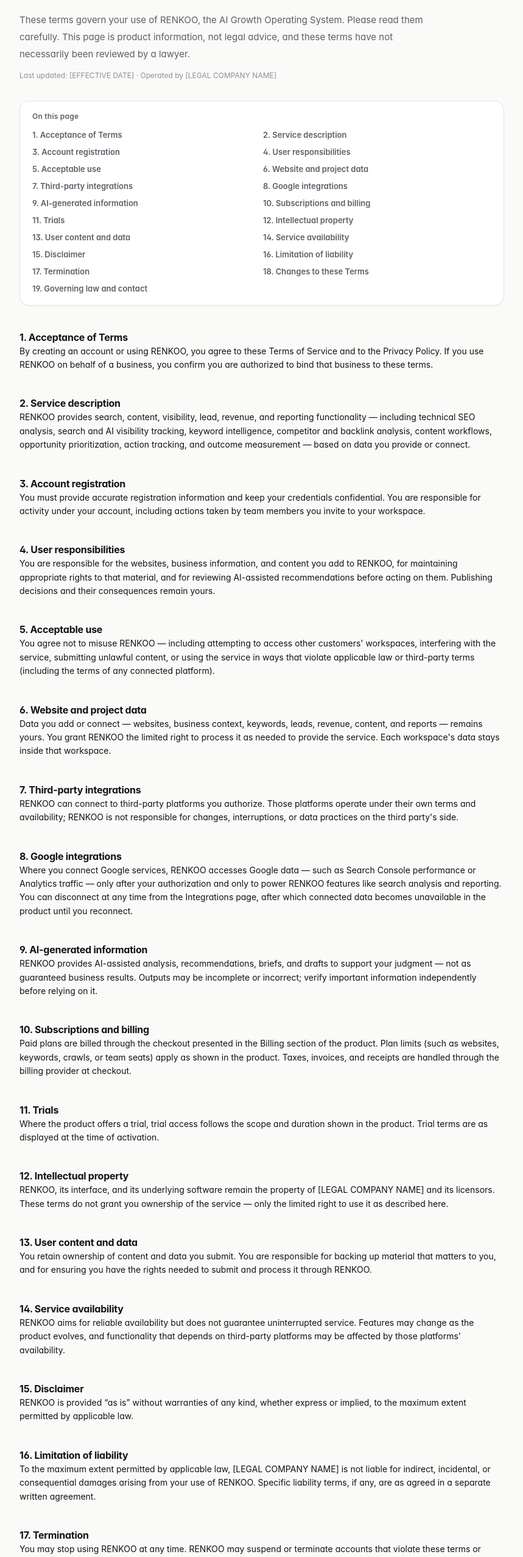
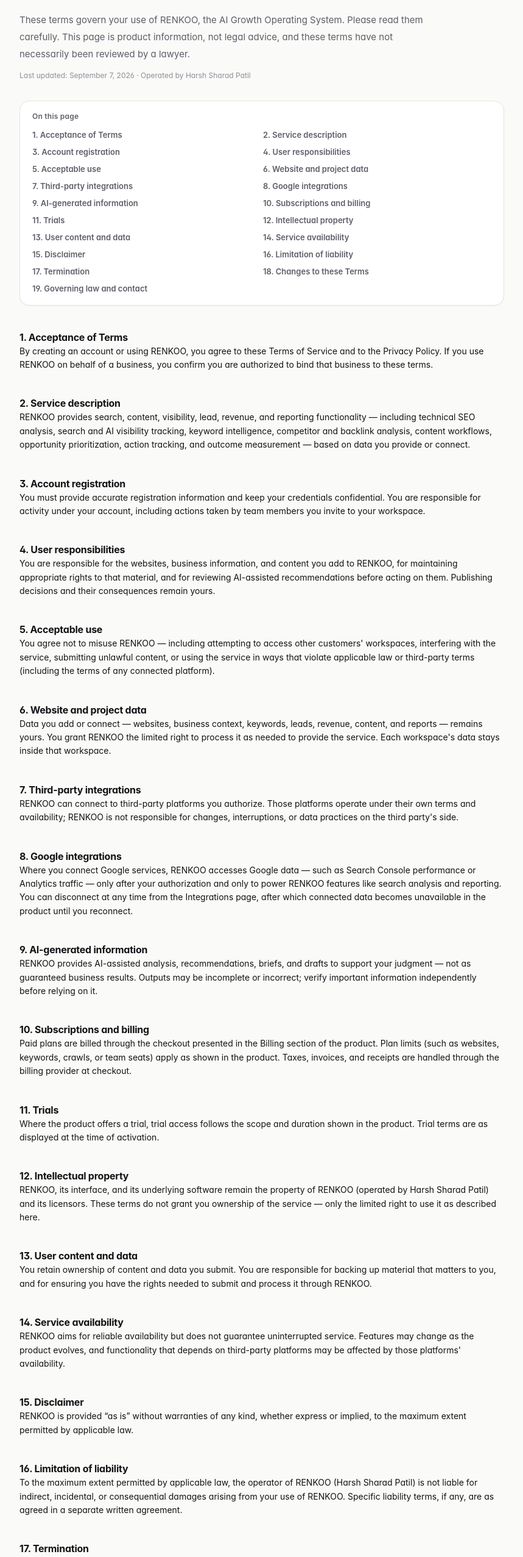
Before and after one commit to Harsh-web78/-RENKOO, a Next.js app in the folder frontend/: page /terms in a window 1280 px wide. Shown: the part 173-2726 px from the top of the page at 61% size, without its empty margins (210-1069 px from the left). Built offline with nearby package versions, Linux system fonts and the light colour scheme; no server answers.

Commit message:
chore: finalize legal pages for OAuth readiness

```diff
--- a/frontend/src/app/privacy/page.tsx
+++ b/frontend/src/app/privacy/page.tsx
@@ -99,8 +99,8 @@
           information RENKOO collects and how it is used.
         </p>
         <p className="rk-metadata mt-3">
-          Last updated: [EFFECTIVE DATE] · Operated by
-          [LEGAL COMPANY NAME]
+          Last updated: September 7, 2026 · Operated by
+          Harsh Sharad Patil
         </p>
 
         <nav
@@ -128,8 +128,8 @@
               1. Introduction
             </h2>
             <p className="rk-body">
-              This Privacy Policy describes how [LEGAL COMPANY
-              NAME] (&ldquo;RENKOO&rdquo;, &ldquo;we&rdquo;)
+              This Privacy Policy describes how Harsh Sharad
+              Patil (&ldquo;RENKOO&rdquo;, &ldquo;we&rdquo;)
               collects, uses, stores, and protects information
               when you use the RENKOO application and related
               services. By using RENKOO, you agree to the
@@ -342,7 +342,7 @@
               to access, correct, export, or delete your
               personal information, and to object to certain
               processing. To exercise these rights, contact
-              [LEGAL CONTACT EMAIL]. RENKOO responds to
+              harshpatil53342@gmail.com. RENKOO responds to
               verified requests as required by applicable law.
             </p>
           </section>
@@ -356,7 +356,7 @@
               at children. RENKOO does not knowingly collect
               personal information from children. If you
               believe a child has provided information, contact
-              [LEGAL CONTACT EMAIL] so it can be removed.
+              harshpatil53342@gmail.com so it can be removed.
             </p>
           </section>
 
@@ -380,8 +380,8 @@
             </h2>
             <p className="rk-body">
               For privacy questions or requests, contact
-              [LEGAL CONTACT EMAIL]. Postal inquiries:
-              [BUSINESS ADDRESS].
+              harshpatil53342@gmail.com. Postal inquiries:
+              Pune, Maharashtra, India.
             </p>
             <p className="mt-4">
               <Link
--- a/frontend/src/app/terms/page.tsx
+++ b/frontend/src/app/terms/page.tsx
@@ -102,8 +102,8 @@
           lawyer.
         </p>
         <p className="rk-metadata mt-3">
-          Last updated: [EFFECTIVE DATE] · Operated by
-          [LEGAL COMPANY NAME]
+          Last updated: September 7, 2026 · Operated by
+          Harsh Sharad Patil
         </p>
 
         <nav
@@ -301,8 +301,9 @@
             </h2>
             <p className="rk-body">
               RENKOO, its interface, and its underlying
-              software remain the property of [LEGAL COMPANY
-              NAME] and its licensors. These terms do not
+              software remain the property of RENKOO
+              (operated by Harsh Sharad Patil) and its
+              licensors. These terms do not
               grant you ownership of the service — only the
               limited right to use it as described here.
             </p>
@@ -356,7 +357,8 @@
             </h2>
             <p className="rk-body">
               To the maximum extent permitted by applicable
-              law, [LEGAL COMPANY NAME] is not liable for
+              law, the operator of RENKOO (Harsh Sharad Patil)
+              is not liable for
               indirect, incidental, or consequential damages
               arising from your use of RENKOO. Specific
               liability terms, if any, are as agreed in a
@@ -399,8 +401,8 @@
             </h2>
             <p className="rk-body">
               These terms are governed by the laws of
-              [GOVERNING JURISDICTION]. Questions about these
-              terms: [LEGAL CONTACT EMAIL].
+              Maharashtra, India. Questions about these
+              terms: harshpatil53342@gmail.com.
             </p>
             <p className="mt-4">
               <Link
```
